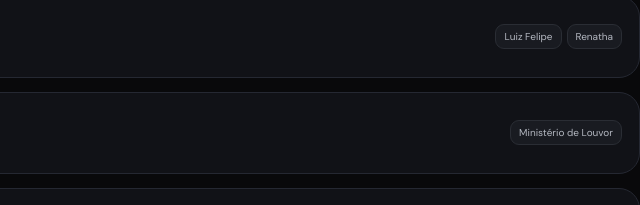
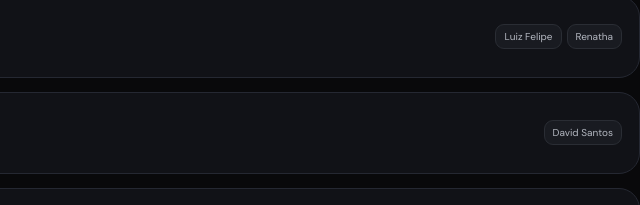
Before and after one commit to ProtoMorphos/iasdcg, a plain HTML site: page index.html in a window 1280 px wide. Shown: the part 981-1186 px from the top of the page, 640-1280 px from the left. Drawn offline with nearby package versions, Linux system fonts and the light colour scheme.

Commit message:
Update scheduleData for 'Momento de Entrega'

```diff
--- a/index.html
+++ b/index.html
@@ -109,7 +109,7 @@ linear-gradient(135deg,#0b0c10,#0a0b0e 52%,#10141c);border-bottom:1px solid #202
 const scheduleData = [
     { time: "09:00", category: "CULTO DIVINO", names: ["Anderson Assumpção"], title: "Boas-vindas & Oração", subtitle: "" },
     { time: "09:05", category: "CULTO DIVINO", names: ["Luiz Felipe","Renatha"], title: "Anúncios", subtitle: "" },
-    { time: "09:10", category: "CULTO DIVINO", names: ["Ministério de Louvor"], title: "Momento de Entrega", subtitle: "Ofertório e Intercessora | Louvores: Eu Creio, Eu sei em Quem eu creio, Em Ti" },
+    { time: "09:10", category: "CULTO DIVINO", names: ["David Santos"], title: "Momento de Entrega", subtitle: "Ofertório e Intercessora | Louvores: Eu Creio, Eu sei em Quem eu creio, Em Ti" },
     { time: "09:40", category: "CULTO DIVINO", names: ["Marcia Aparecida"], title: "Mensagem do Dia", subtitle: "Tema: Presente do Paraíso" },
     { time: "10:30", category: "CULTO DIVINO", names: ["Laysa"], title: "Música de Apelo", subtitle: "" },
     { time: "10:35", category: "CULTO DIVINO", names: ["Marcia Aparecida"], title: "Apelo e Oração", subtitle: "" },
```
